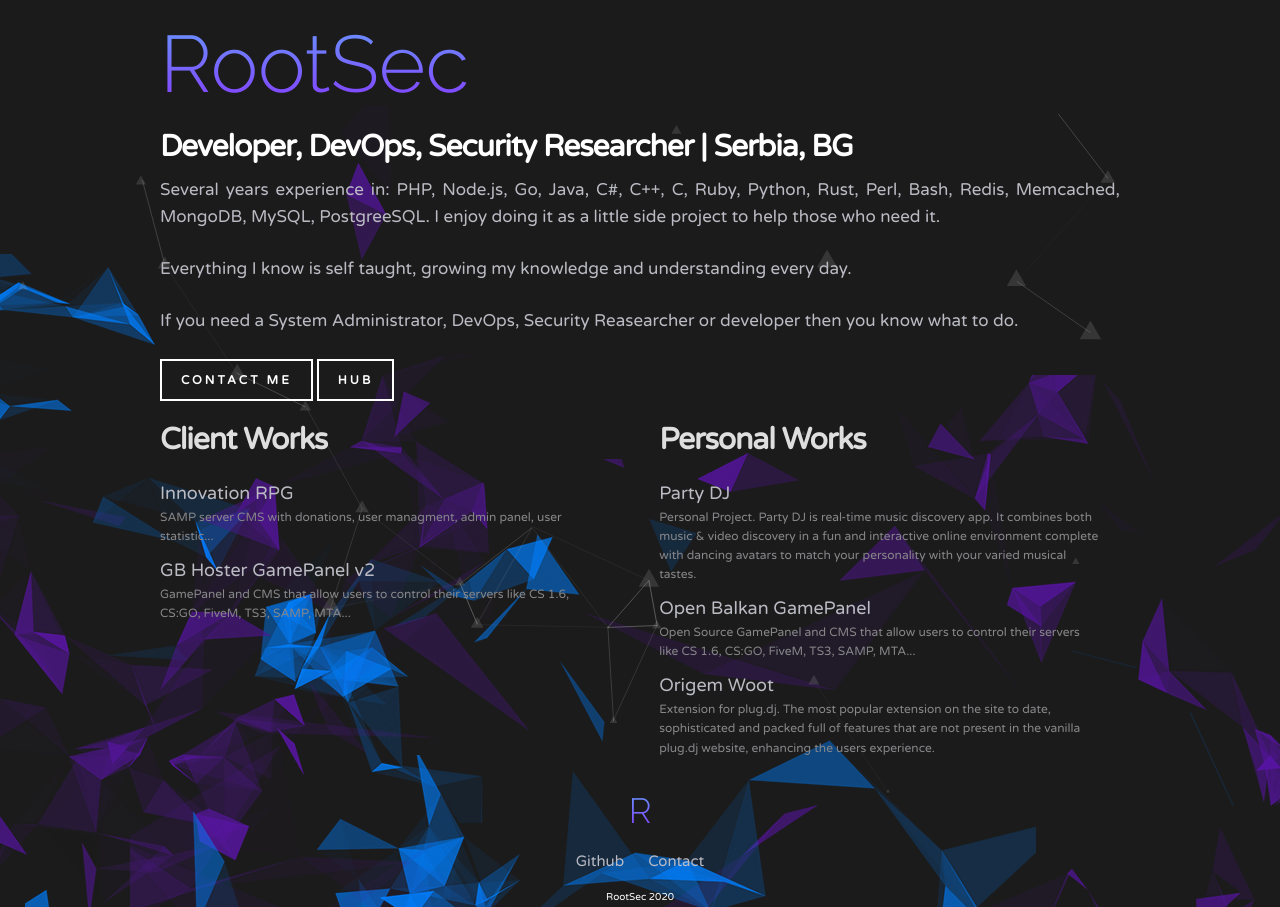
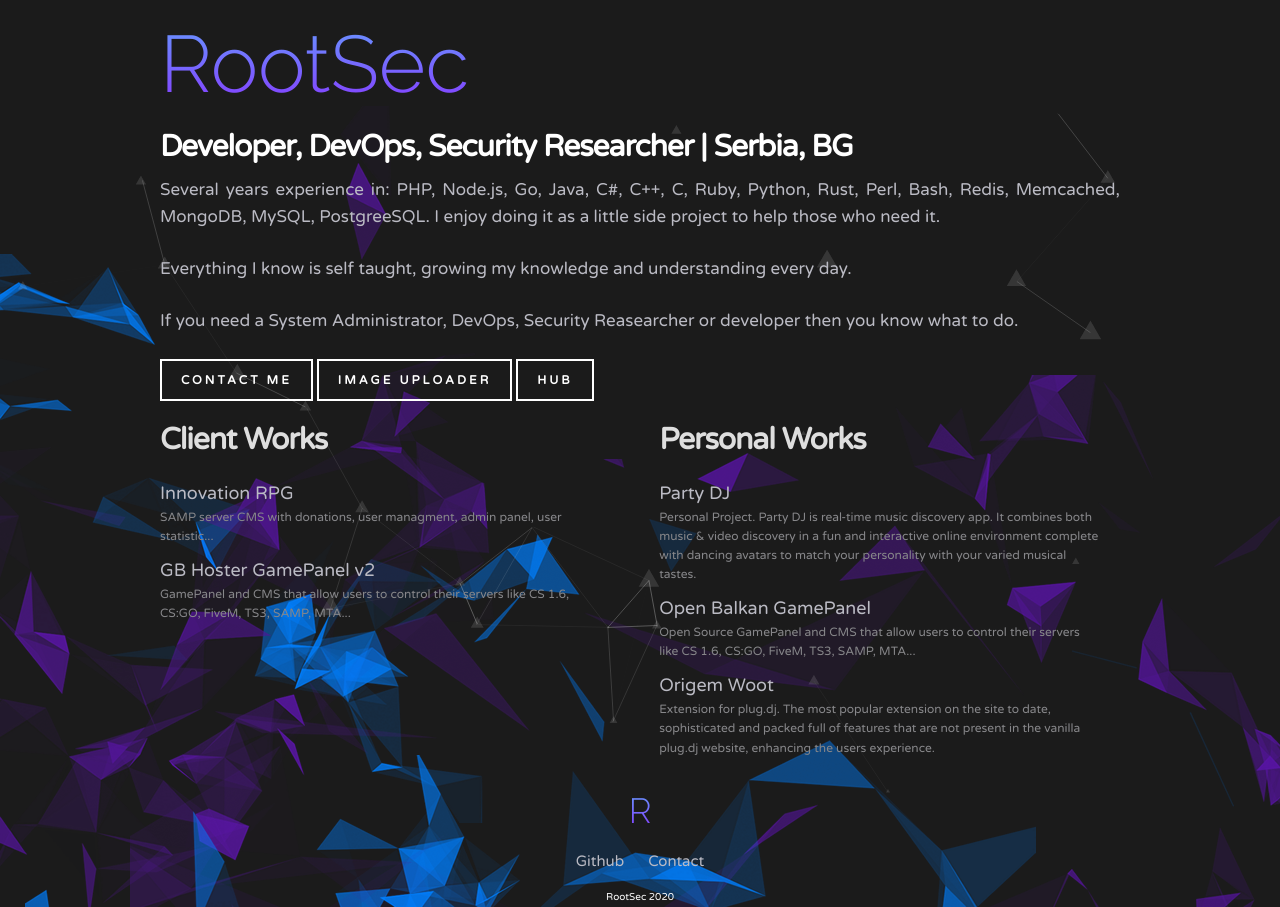
Before and after one commit to R00tS3c/R00tS3c.github.io, a plain HTML site: page index.html in a window 1280 px wide. Drawn offline with nearby package versions, Linux system fonts and the light colour scheme.

Commit message:
Update index.html

```diff
--- a/index.html
+++ b/index.html
@@ -32,6 +32,7 @@
                     <p>Everything I know is self taught, growing my knowledge and understanding every day.</p>
                     <p>If you need a System Administrator, DevOps, Security Reasearcher or developer then you know what to do.</p>
                     <a class="button" href="mailto:cik3r@pm.me">Contact Me</a>
+                    <a class="button" href="/upload">Image Uploader</a>
                     <a class="button" href="/hub.html">HUB</a>
                 </div>
             </div>
```
